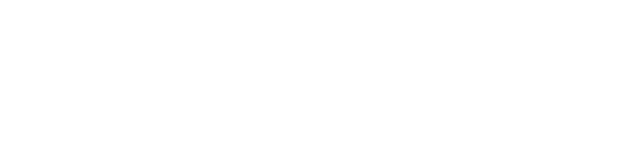
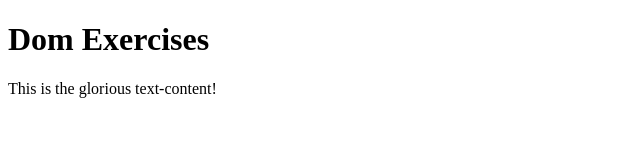
Before and after one commit to adamggrover/dom-exercises, a plain HTML site: page index.html in a window 1280 px wide. Shown: the whole page, without its empty margins (0-640 px from the left). Drawn offline with Linux system fonts and the light colour scheme.

Commit message:
Add initial starting content

```diff
--- a/index.html
+++ b/index.html
@@ -1,5 +1,6 @@
 <!DOCTYPE html>
 <html lang="en">
+
 <head>
     <meta charset="UTF-8">
     <meta http-equiv="X-UA-Compatible" content="IE=edge">
@@ -8,7 +9,13 @@
     <link rel="stylesheet" href="style.css">
 
 </head>
+
 <body>
+
+    <h1>
+        Dom Exercises
+    </h1>
+    <div id="container"></div>
 
 
 
--- a/main.js
+++ b/main.js
@@ -0,0 +1,7 @@
+const container = document.querySelector('#container');
+
+const content = document.createElement('div');
+content.classList.add('content');
+content.textContent = 'This is the glorious text-content!';
+
+container.appendChild(content);
```
